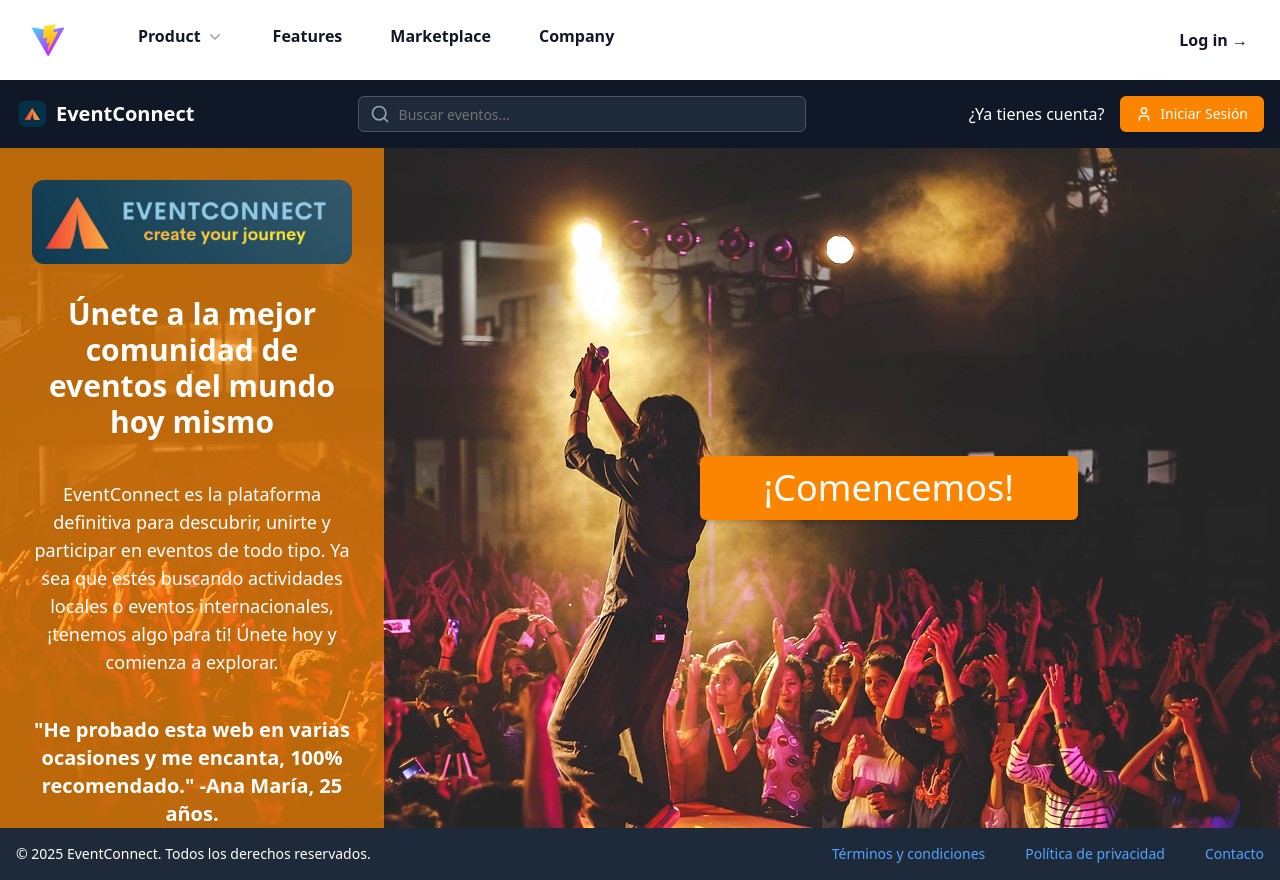
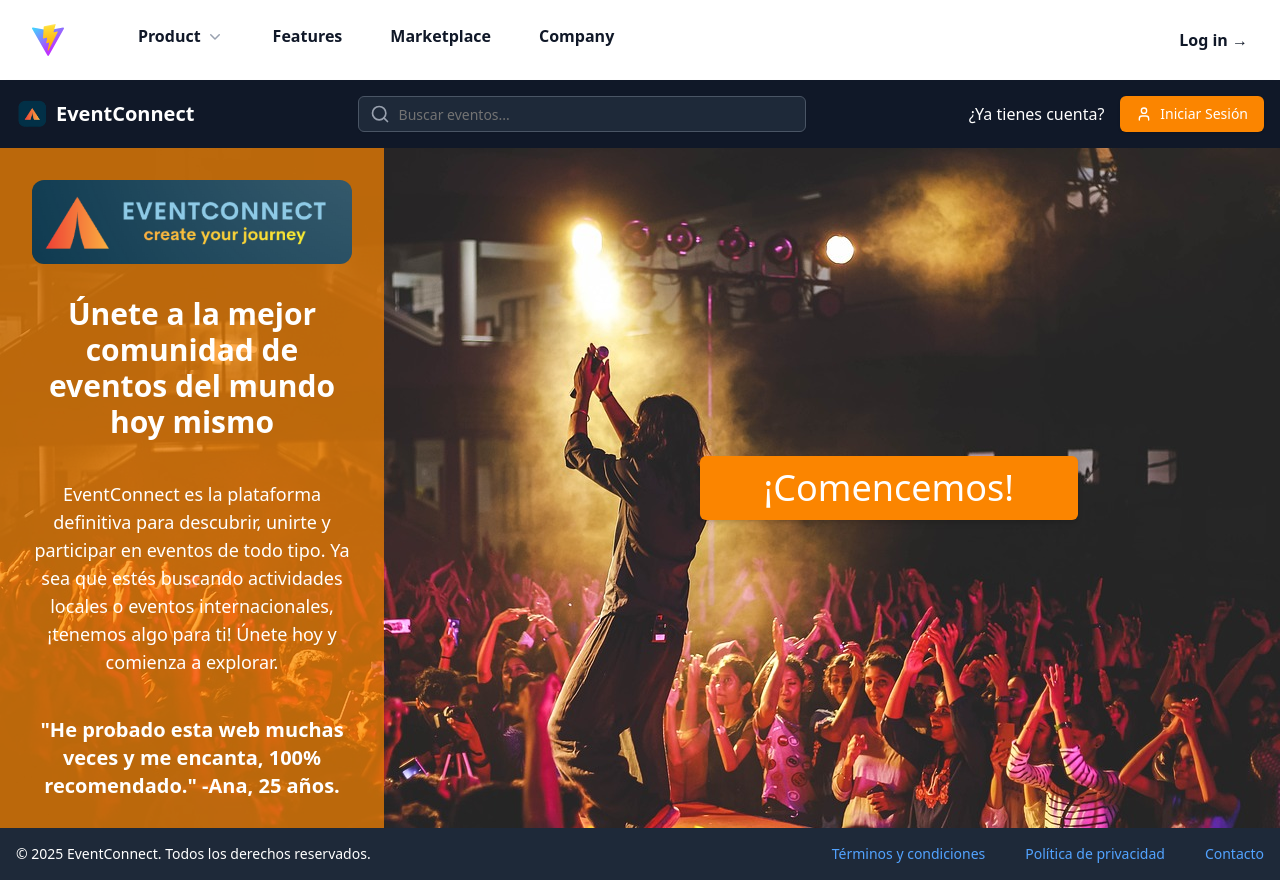
Before and after one commit to Dmmo2003/ISST_Project, a React (Vite) app in the folder src/main/Frontend/: page / in a window 1280 px wide. Built offline with nearby package versions, Linux system fonts and the light colour scheme.

Commit message:
Version Completa

```diff
--- a/src/main/Frontend/src/MainPage.jsx
+++ b/src/main/Frontend/src/MainPage.jsx
@@ -12,7 +12,7 @@ const images = [
 ];
 
 const testimonials = [
-  `"He probado esta web en varias ocasiones y me encanta, 100% recomendado." -Ana María, 25 años.`,
+  `"He probado esta web muchas veces y me encanta, 100% recomendado." -Ana, 25 años.`,
   `"Esta app ha facilitado mi vida al encontrar eventos que me interesan." -Carlos, 30 años.`,
   `"Muy fácil de usar y he conocido mucha gente interesante." -Lucía, 28 años.`,
   `"Excelente plataforma, siempre encuentro eventos cercanos a mi." -José, 35 años.`,
```
